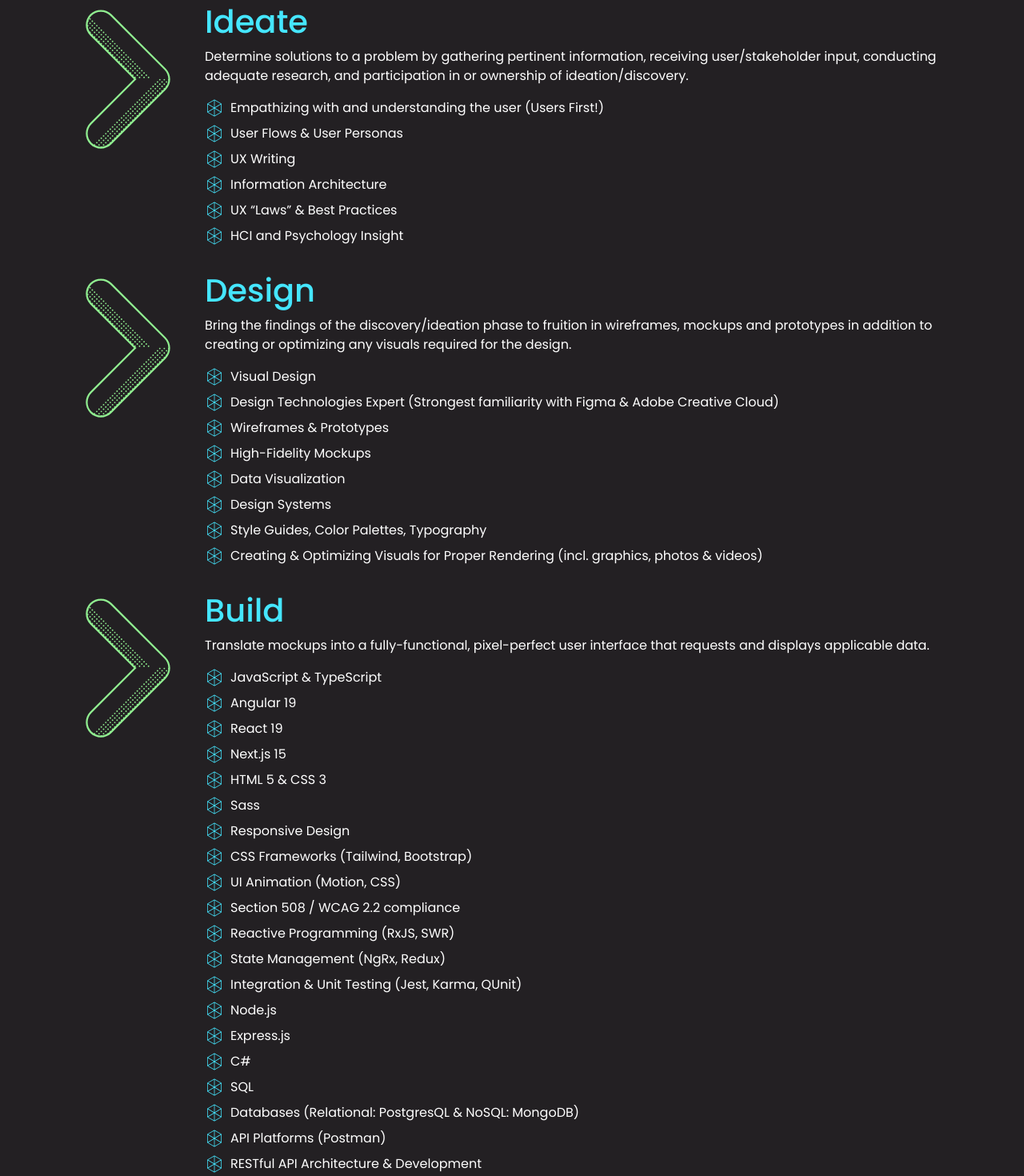
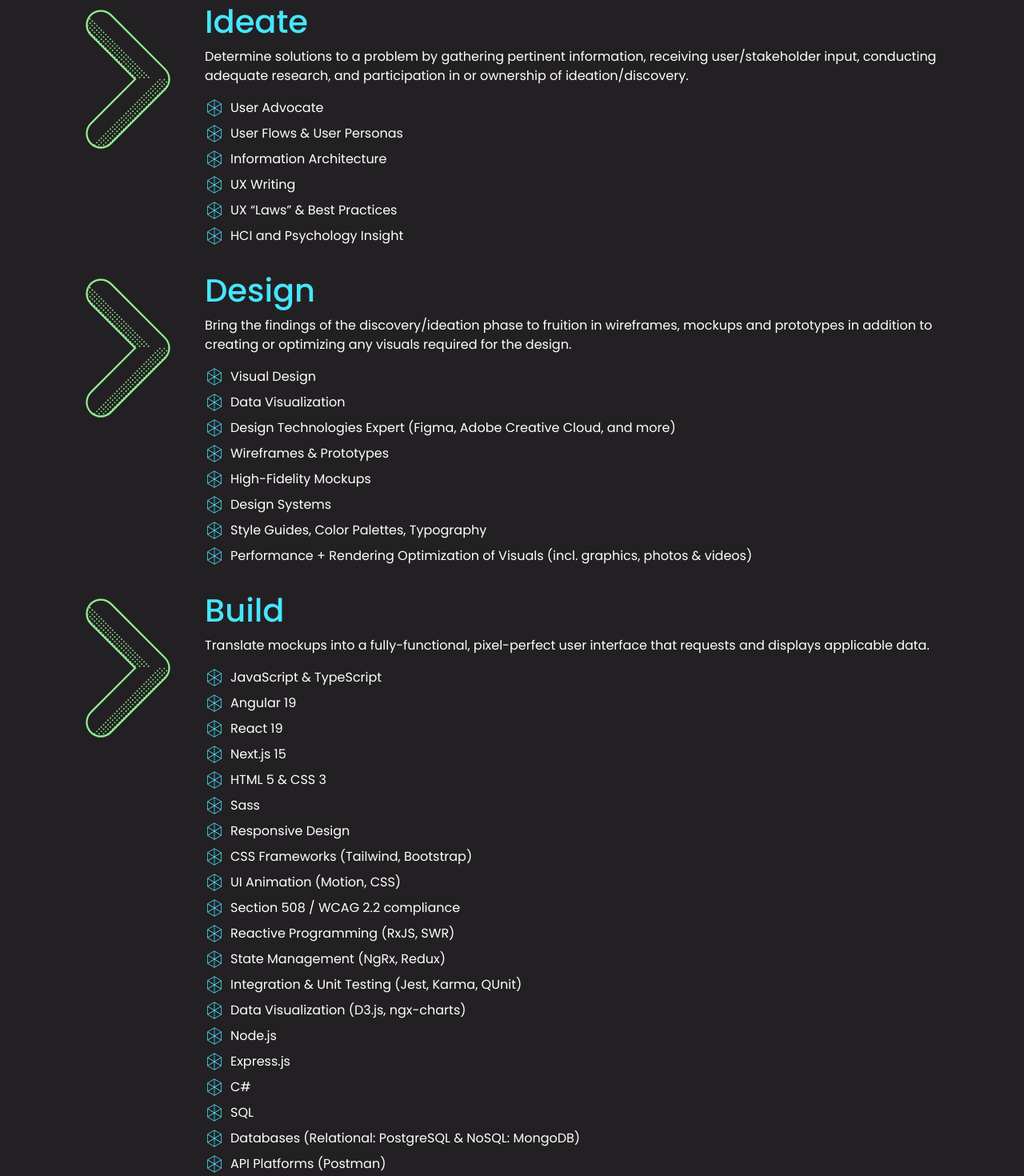
Before and after one commit to mckeekaylie/kaylie-woods-portfolio, an Angular app in the folder kaylie-woods-portfolio-app/: page / in a window 1280 px wide. Shown: the part 1980-3450 px from the top of the page at 80% size. Built offline with nearby package versions, Linux system fonts and the light colour scheme.

Commit message:
Scrolling enhancements, code cleanup, copy editing

```diff
--- a/kaylie-woods-portfolio-app/public/assets/data/approach.json
+++ b/kaylie-woods-portfolio-app/public/assets/data/approach.json
@@ -15,7 +15,7 @@
   {
     "id": 3,
     "title": "Users First",
-    "text": "The user is always at the forefront of every decision I make. As a designer, I may have a good idea of what the user needs, but I know designing based on what I think amplifies the odds of my design not working well for the user. I always advocate for the user and proper user experience procedures, such as user interviews and usability testing. When tackling a new solution, I ask myself and my peers:",
+    "text": "The user is always at the forefront of every decision I make. As a designer, I may think I have a good idea of what the user needs, but I know designing based on what I think amplifies the odds of my design not working well for the user. I always advocate for the user and proper user experience procedures, such as user interviews and usability testing. When tackling a new solution, I ask myself and my peers:",
     "list": [
       "What is our goal with this feature?",
       "What is the value of this feature to the user?",
@@ -36,7 +36,7 @@
   {
     "id": 5,
     "title": "Emphasis on Collaboration",
-    "text": "Actively seeking out and listening to input from a variety of users, peers and stakeholders is essential to my process. Humans are complex. We have unique personalities, experiences and behaviors. We all have a story to tell. I believe that every voice matters and deserves to be heard. I thrive with a diverse team in which ideas get to flow freely. I believe in figuring out a process that is comfortable for everyone while also being efficient. I'm respectful of personality types and I accommodate them where I can. When I notice someone hasn't had a chance to say something, I invite them in to the conversation by asking for their input. I advocate for interactive sessions with FigJam, Miro or real sticky notes if in-person. I encourage time to think independently, because not everyone feels comfortable speaking up. The best experiences happen when we gather a diverse pool of ideas. The more we accommodate for differences, the closer we are to a solution that works for every user.",
+    "text": "Actively seeking out and listening to input from a variety of users, peers and stakeholders is essential to my process. Humans are complex. We have unique personalities, experiences and behaviors. We all have a story to tell. I believe that every voice matters and deserves to be heard. I thrive with a diverse team in which ideas get to flow freely. I believe in figuring out a process that is comfortable for everyone while also being efficient. I'm respectful of personality types and I accommodate them where I can. When I notice someone hasn't had a chance to say something, I invite them in to the conversation by asking for their input. I advocate for interactive sessions with FigJam, Miro or physical sticky notes if in-person. I encourage time to think independently, because not everyone feels comfortable speaking up. The best experiences happen when we gather a diverse pool of ideas. The more we accommodate for differences, the closer we are to a solution that works for every user.",
     "quote": "None of us is as smart as all of us. Keeping your ideas to yourself is detrimental. Diversity of people equals diversity of ideas.",
     "author": "Denise Jacobs"
   }
--- a/kaylie-woods-portfolio-app/public/assets/data/skills.json
+++ b/kaylie-woods-portfolio-app/public/assets/data/skills.json
@@ -1,21 +1,21 @@
 {
   "ideate": [
-    "Empathizing with and understanding the user (Users First!)",
+    "User Advocate",
     "User Flows & User Personas",
+    "Information Architecture",
     "UX Writing",
-    "Information Architecture",
     "UX “Laws” & Best Practices",
     "HCI and Psychology Insight"
   ],
   "design": [
     "Visual Design",
-    "Design Technologies Expert (Strongest familiarity with Figma & Adobe Creative Cloud)",
+    "Data Visualization",
+    "Design Technologies Expert (Figma, Adobe Creative Cloud, and more)",
     "Wireframes & Prototypes",
     "High-Fidelity Mockups",
-    "Data Visualization",
     "Design Systems",
     "Style Guides, Color Palettes, Typography",
-    "Creating & Optimizing Visuals for Proper Rendering (incl. graphics, photos & videos)"
+    "Performance + Rendering Optimization of Visuals (incl. graphics, photos & videos)"
   ],
   "build": [
     "JavaScript & TypeScript",
@@ -31,11 +31,12 @@
     "Reactive Programming (RxJS, SWR)",
     "State Management (NgRx, Redux)",
     "Integration & Unit Testing (Jest, Karma, QUnit)",
+    "Data Visualization (D3.js, ngx-charts)",
     "Node.js",
     "Express.js",
     "C#",
     "SQL",
-    "Databases (Relational: PostgresQL & NoSQL: MongoDB)",
+    "Databases (Relational: PostgreSQL & NoSQL: MongoDB)",
     "API Platforms (Postman)",
     "RESTful API Architecture & Development",
     "CI/CD (Jenkins)",
--- a/kaylie-woods-portfolio-app/src/app/app.component.ts
+++ b/kaylie-woods-portfolio-app/src/app/app.component.ts
@@ -14,7 +14,7 @@ import { CommonModule, ViewportScroller } from '@angular/common';
   animations: [
     trigger('routeAnimation', [
       transition('* => *', [
-        style({ backgroundColor: 'black', opacity: 0.9 }),
+        style({ opacity: 0.9 }),
         animate('1s ease-in-out', style({ opacity: 1 })),
       ]),
     ]),
--- a/kaylie-woods-portfolio-app/src/app/app.config.ts
+++ b/kaylie-woods-portfolio-app/src/app/app.config.ts
@@ -1,15 +1,27 @@
 import { ApplicationConfig, provideZoneChangeDetection } from '@angular/core';
-import { provideRouter, withViewTransitions } from '@angular/router';
+import {
+  InMemoryScrollingOptions,
+  provideRouter,
+  withInMemoryScrolling,
+  withViewTransitions,
+} from '@angular/router';
 
 import { routes } from './app.routes';
 import { provideHttpClient } from '@angular/common/http';
 import { provideAnimations } from '@angular/platform-browser/animations';
+const scrollConfig: InMemoryScrollingOptions = {
+  anchorScrolling: 'enabled',
+  scrollPositionRestoration: 'enabled', // Optional: Restore scroll position on navigation
+};
+
+const inMemoryScrollingFeature = withInMemoryScrolling(scrollConfig);
+
 
 export const appConfig: ApplicationConfig = {
   providers: [
     provideZoneChangeDetection({ eventCoalescing: true }),
-    provideRouter(routes, withViewTransitions()),
+    provideRouter(routes, withViewTransitions(), inMemoryScrollingFeature),
     provideHttpClient(),
-    provideAnimations()
-  ]
+    provideAnimations(),
+  ],
 };
--- a/kaylie-woods-portfolio-app/src/app/features/pages/home/home.component.html
+++ b/kaylie-woods-portfolio-app/src/app/features/pages/home/home.component.html
@@ -24,7 +24,6 @@
         <div class="journey-border-right d-none d-lg-block"></div>
       </div>
     </div>
-
     <img src="assets/images/home/journey-border-bottom.svg" class="img-fluid d-md-none" alt="">
   </div>
 
--- a/kaylie-woods-portfolio-app/src/app/features/pages/my-work/my-work.component.html
+++ b/kaylie-woods-portfolio-app/src/app/features/pages/my-work/my-work.component.html
@@ -6,6 +6,9 @@
 
 <!--CONTENT-->
 <div class="container" *ngIf="(loading$ | async) === false">
+  <!--anchor for scrolling to the top of the content once the loading indicator has left the DOM-->
+  <a id="anchor" aria-hidden="true"></a>
+
   <!--PRORANK-->
   <section id="sectionProrank">
     <div class="row mt-4">
--- a/kaylie-woods-portfolio-app/src/app/features/pages/my-work/my-work.component.ts
+++ b/kaylie-woods-portfolio-app/src/app/features/pages/my-work/my-work.component.ts
@@ -1,4 +1,9 @@
-import { AfterViewInit, Component, OnDestroy, OnInit } from '@angular/core';
+import {
+  AfterViewInit,
+  Component,
+  OnDestroy,
+  OnInit
+} from '@angular/core';
 import { Subject, takeUntil, timer } from 'rxjs';
 import { MyWorkService, myJobs } from '@app/core/services/my-work.service';
 import { CommonModule, ViewportScroller } from '@angular/common';
@@ -38,8 +43,8 @@ export class MyWorkComponent implements OnInit, AfterViewInit, OnDestroy {
   ) {}
 
   ngOnInit() {
+    this.viewportScroller.setOffset([0, 100]);
     this.viewportScroller.scrollToPosition([0, 0]);
-    this.viewportScroller.setOffset([0, 100]);
 
     this.myWorkService
       .getMyJobs()
@@ -58,6 +63,12 @@ export class MyWorkComponent implements OnInit, AfterViewInit, OnDestroy {
           data.find((item) => item.employer === 'TCC Solutions'),
         );
       });
+
+    this.loading$.pipe(takeUntil(this.onDestroy$)).subscribe(() => {
+      timer(1000).subscribe(() => {
+        this.scrollToSection('anchor');
+      })
+    });
   }
 
   ngAfterViewInit() {
--- a/kaylie-woods-portfolio-app/src/app/shared/components/carousel/carousel.component.html
+++ b/kaylie-woods-portfolio-app/src/app/shared/components/carousel/carousel.component.html
@@ -1,4 +1,4 @@
-<div role="region" aria-roledescription="carousel" *ngIf="carouselImgs.length" class="w-100" #carouselParentDiv>
+<div role="region" aria-roledescription="carousel" *ngIf="carouselImgs.length" class="w-100">
     <!--SLIDE ELEMENT-->
     <div #slideWrapper>
         <div *ngFor="let img of carouselImgs; let i = index" aria-roledescription="slide">
--- a/kaylie-woods-portfolio-app/src/app/shared/components/carousel/carousel.component.ts
+++ b/kaylie-woods-portfolio-app/src/app/shared/components/carousel/carousel.component.ts
@@ -6,9 +6,7 @@ import {
   Component,
   ElementRef,
   Input,
-  QueryList,
   ViewChild,
-  ViewChildren,
   ViewEncapsulation,
 } from '@angular/core';
 import { CarouselImg } from '@app/core/services/my-work.service';
--- a/kaylie-woods-portfolio-app/src/app/shared/components/hero/hero.component.html
+++ b/kaylie-woods-portfolio-app/src/app/shared/components/hero/hero.component.html
@@ -80,10 +80,9 @@
     <div class="row mt-4 my-approach">
         <div class="col">
             <p class="text-white mt-3">
-                When approached with a design and/or user experience problem, I value coming to a solution
-                that is truthful and ethical, embraces human nature, and puts the user first. My endless pursuit of
-                knowledge
-                and my emphasis on collaboration aids in my path to a decision.
+                When presented with a design and/or user experience problem, I value coming to a solution
+                that is truthful and ethical, embraces human nature and puts the user first. My endless pursuit of
+                knowledge and my emphasis on collaboration aids in my path to a decision.
             </p>
         </div>
     </div>
```
